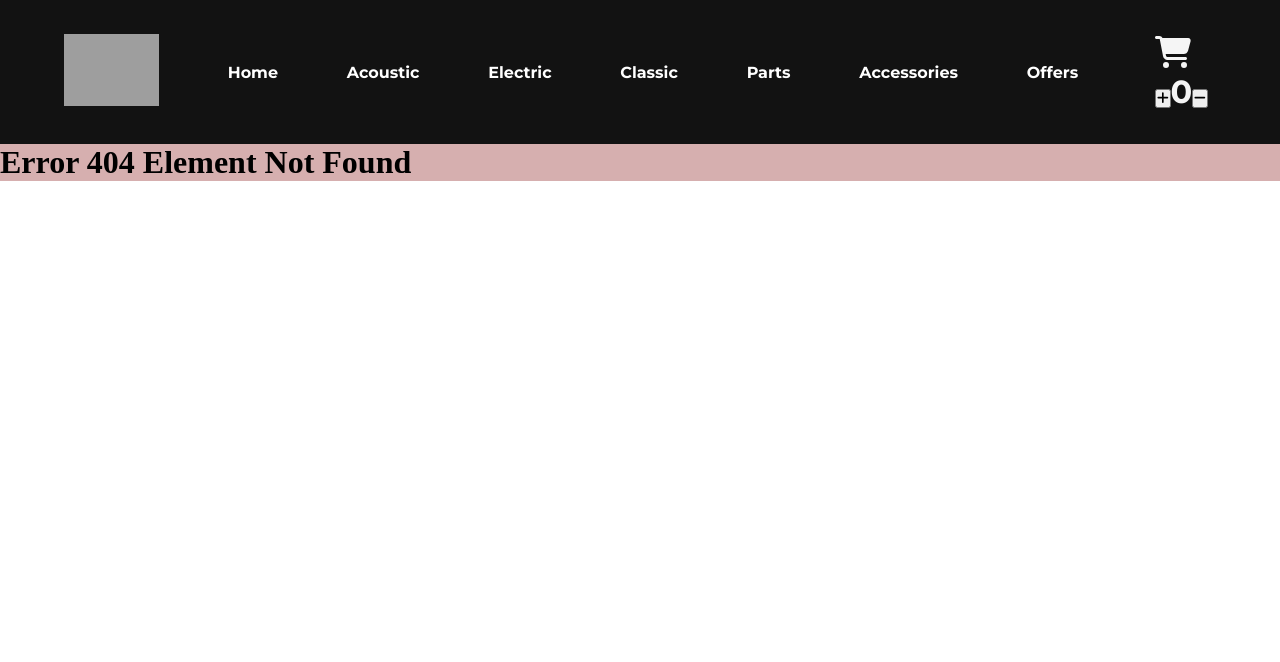
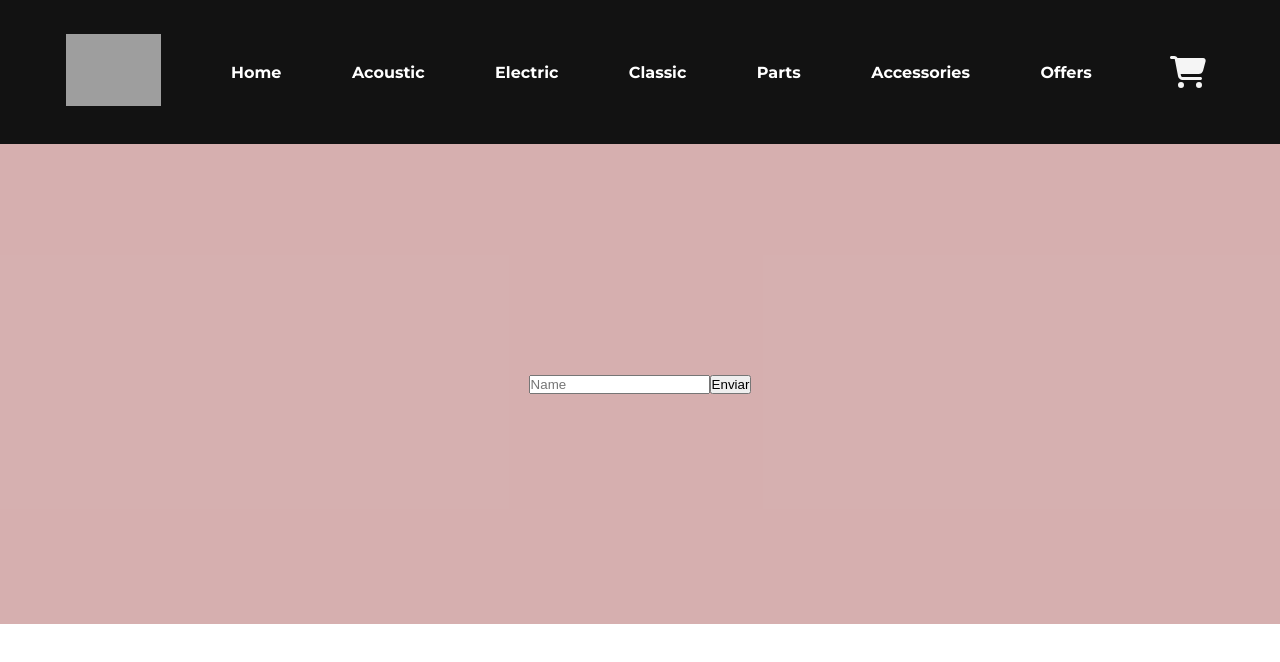
Before and after one commit to PatoBertini/Ecommerce-Guitarras, a React (Create React App) app: page /cart in a window 1280 px wide. Before the commit this address had no page. Shown: the top 662 px of the page. Built offline with nearby package versions, Linux system fonts and the light colour scheme; grey boxes are pictures that could not be loaded; a web font is replaced by a local one.

Commit message:
agregando componente Count y Form

```diff
--- a/src/App.js
+++ b/src/App.js
@@ -4,6 +4,7 @@ import Layout from "./Components/Layout/Layout";
 import Home from "./Components/Home/Home";
 import ItemDetailContainer from "./Components/ItemDetailContainer/ItemDetailContainer";
 import ItemListContainer from "./Components/ItemListContainer/ItemListContainer";
+import Cart from "./Components/Cart/Cart";
 
 function App() {
   return (
@@ -19,10 +20,10 @@ function App() {
           path="/detail/:idProducto"
           element={<ItemDetailContainer/>}
         />
-        {/* <Route
+        <Route
           path="/cart"
           element={<Cart/>}
-        /> */}
+        />
         <Route path="*" element={<h1>Error 404 Element Not Found</h1>}></Route>
         </Route>
       </Routes>
--- /dev/null
+++ b/src/Components/Cart/Cart.jsx
@@ -0,0 +1,13 @@
+import React from 'react'
+import Form from '../Form/Form';
+import './cart.css'
+
+const Cart = () => {
+  return (
+    <div className='formContainer'>
+      <Form/>
+    </div>
+  )
+}
+
+export default Cart
--- /dev/null
+++ b/src/Components/Cart/cart.css
@@ -0,0 +1,6 @@
+.formContainer {
+    display: flex;
+    align-items: center;
+    justify-content: center;
+    height: 60vh;
+}
--- a/src/Components/Layout/CartWidget/Counter/Counter.jsx
+++ b/src/Components/Counter/Counter.jsx
@@ -2,9 +2,8 @@ import React, { useState } from "react";
 import { FontAwesomeIcon } from "@fortawesome/react-fontawesome";
 import { faPlus, faMinus } from "@fortawesome/free-solid-svg-icons";
 
-const Counter = (initial, onAdd) => {
-  const stock = 10;
-  const [count, setCount] = useState(0);
+const Counter = ({ initial, onAdd, stock }) => {
+  const [count, setCount] = useState(initial);
 
   const sumar = () => {
     if (count === stock) {
@@ -24,6 +23,7 @@ const Counter = (initial, onAdd) => {
 
   return (
     <div>
+      <div className="sumarRestar">
         <button onClick={sumar}>
           <FontAwesomeIcon icon={faPlus} />
         </button>
@@ -32,6 +32,10 @@ const Counter = (initial, onAdd) => {
           <FontAwesomeIcon icon={faMinus} />
         </button>
       </div>
+      <div className="agregarCarrito">
+        <button onClick={() => onAdd(count)}>Add Cart</button>
+      </div>
+    </div>
   );
 };
 
--- a/src/Components/Form/Form.jsx
+++ b/src/Components/Form/Form.jsx
@@ -1,12 +1,15 @@
 import React from "react";
 import { useState } from "react";
+import "../Cart/cart.css";
 
 const Form = () => {
   const [nombre, setNombre] = useState("");
 
+
   const handleSubmit = (event) => {
-    event.preventDefault()
-  }
+    event.preventDefault();
+    console.log(nombre);
+  };
 
   const handleNameInput = (event) => {
     setNombre(event.target.value);
--- a/src/Components/ItemDetailContainer/ItemDetail/ItemDetail.jsx
+++ b/src/Components/ItemDetailContainer/ItemDetail/ItemDetail.jsx
@@ -1,14 +1,30 @@
 import React from "react";
 import "../ItemDetail.css";
+import Counter from "../../Counter/Counter";
+import { useState } from "react";
+import { Link } from 'react-router-dom';
+
 
 const ItemDetail = ({ product }) => {
+  const [cantidad, setCantidad] = useState(0);
+
+  const onAdd = (count) => {
+    setCantidad(count)
+  }
+
   return (
     <div className="itemDetailConteiner">
       <div className="itemDetail">
-      <img src={product.img} alt="" />
+        <img src={product.img} alt="" />
         <h2>{product.nombre}</h2>
-        <h3>aca va el precio</h3>
-        <button>agregar al carrito</button>
+        <h3>Price: $ {product.precio}</h3>
+        {cantidad === 0 ? (
+                    <h2>Cantidad es 0</h2>
+                ) : (
+                    <h2>Cantidad es {cantidad}</h2>
+                )}
+        <Counter stock={product.stock} initial={1} onAdd={onAdd} />
+        <Link to="/cart">Ir al carrito</Link>
       </div>
     </div>
   );
--- a/src/Components/Layout/CartWidget/CartWidget.jsx
+++ b/src/Components/Layout/CartWidget/CartWidget.jsx
@@ -1,6 +1,6 @@
 import { faCartShopping } from "@fortawesome/free-solid-svg-icons";
 import { FontAwesomeIcon } from "@fortawesome/react-fontawesome";
-import Counter from "./Counter/Counter";
+
 import "../Layout.css";
 
 const CartWidget = () => {
@@ -9,7 +9,7 @@ const CartWidget = () => {
   return (
     <div className="carritoConteiner">
       <FontAwesomeIcon icon={faCartShopping} className="carrito" />
-      <Counter/>
+
     </div>
   );
 };
```
Also changed, not shown: src/Components/Layout/CartWidget/Button/Button.jsx (deleted). Lines whose indentation alone changed are shown as unchanged.
